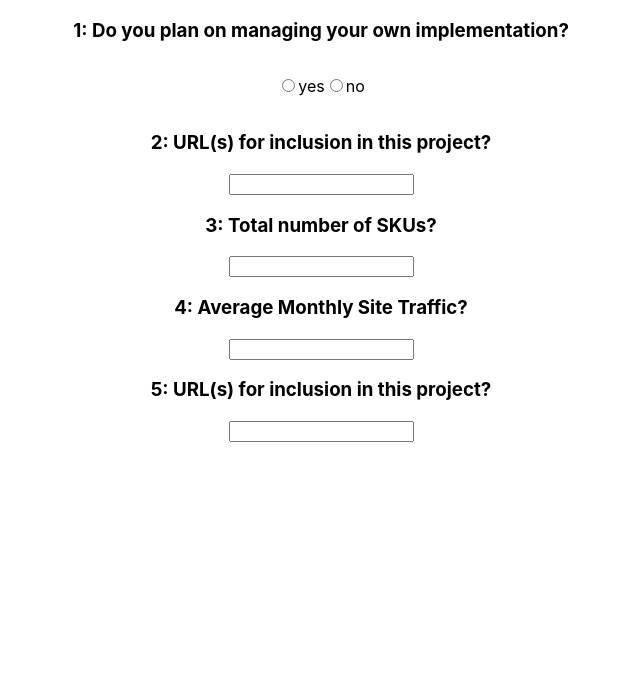
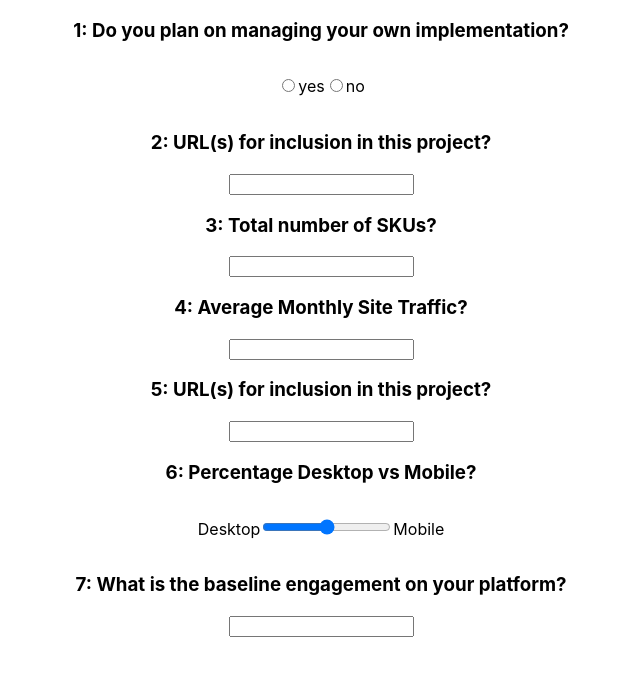
Before and after one commit to natesena/iguide, a React (Create React App) app: page / in a window 1280 px wide. Shown: the top 676 px of the page, without its empty margins (319-959 px from the left). Built offline with nearby package versions, Linux system fonts and the light colour scheme.

Commit message:
added more questions

```diff
--- a/src/components/implementationQuestion.js
+++ b/src/components/implementationQuestion.js
@@ -22,6 +22,23 @@ function Question(props) {
         ))}
       </div>
     );
+  } else if (props.data.answerType === "range") {
+    answerInput = (
+      <div>
+        <p style={{ display: "inline-block" }}>{props.data.answers[0]}</p>
+        <div style={{ display: "inline-block" }}>
+          <input
+            id="typeinp"
+            type="range"
+            min="0"
+            max="100"
+            defaultValue="50"
+            step="1"
+          />
+        </div>
+        <p style={{ display: "inline-block" }}>{props.data.answers[1]}</p>
+      </div>
+    );
   }
   return (
     <div>
--- a/src/static/Questions.js
+++ b/src/static/Questions.js
@@ -1,32 +1,38 @@
 export const Questions = [
   {
-    number: 1,
     question: "Do you plan on managing your own implementation?",
     answerType: "radio",
     answers: ["yes", "no"],
   },
   {
-    number: 2,
     question: "URL(s) for inclusion in this project?",
     answerType: "input",
     answerLimit: "none",
   },
   {
-    number: 3,
     question: "Total number of SKUs?",
     answerType: "input",
     answerLimit: "1",
   },
   {
-    number: 4,
     question: "Average Monthly Site Traffic?",
     answerType: "input",
     answerLimit: "1",
   },
   {
-    number: 5,
     question: "URL(s) for inclusion in this project?",
     answerType: "input",
     answerLimit: "none",
   },
+  {
+    question: "Percentage Desktop vs Mobile?",
+    answerType: "range",
+    range: [0, 100],
+    answers: ["Desktop", "Mobile"],
+  },
+  {
+    question: "What is the baseline engagement on your platform?",
+    answerType: "input",
+    answerLimit: "1",
+  },
 ];
```
